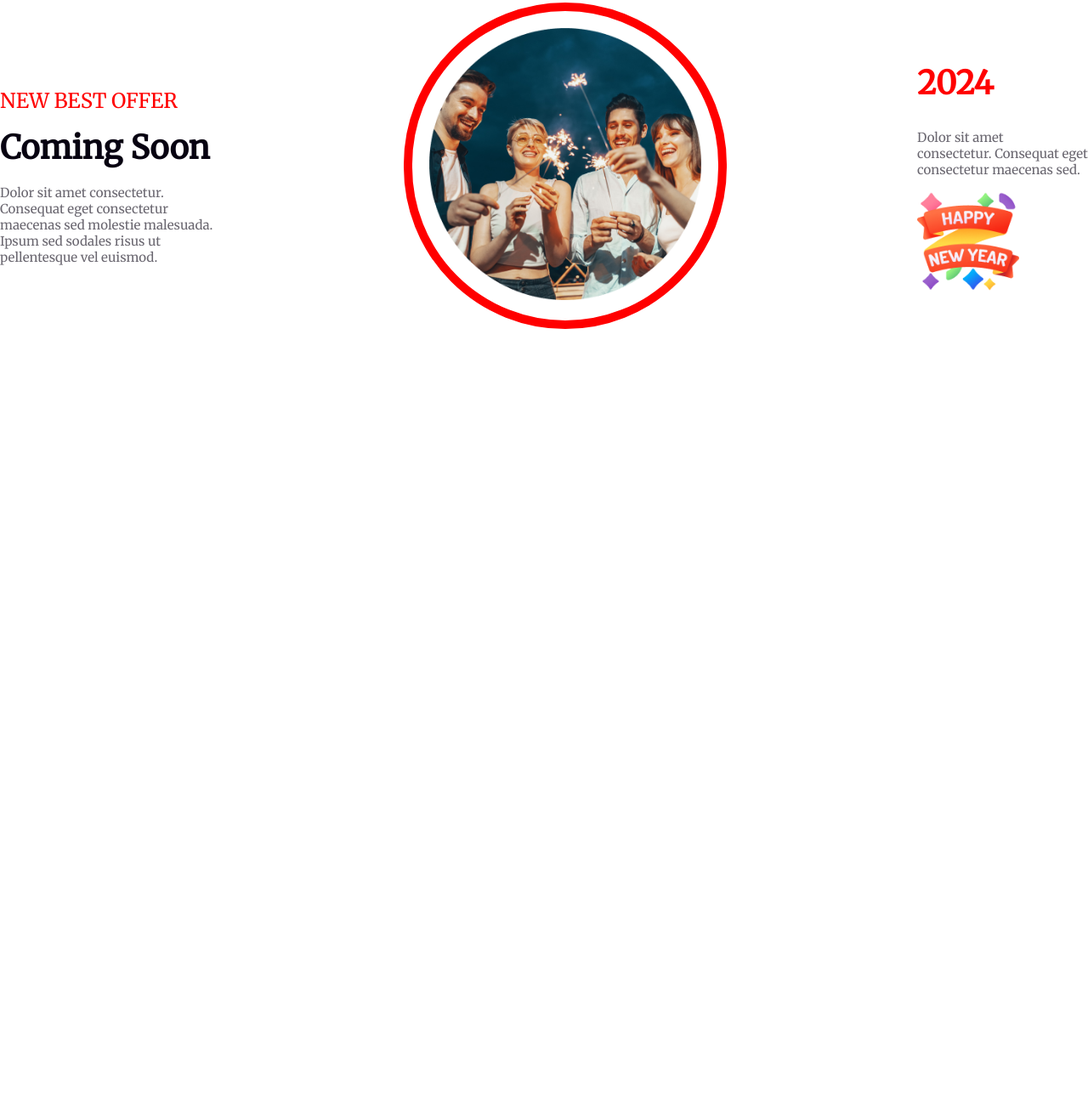
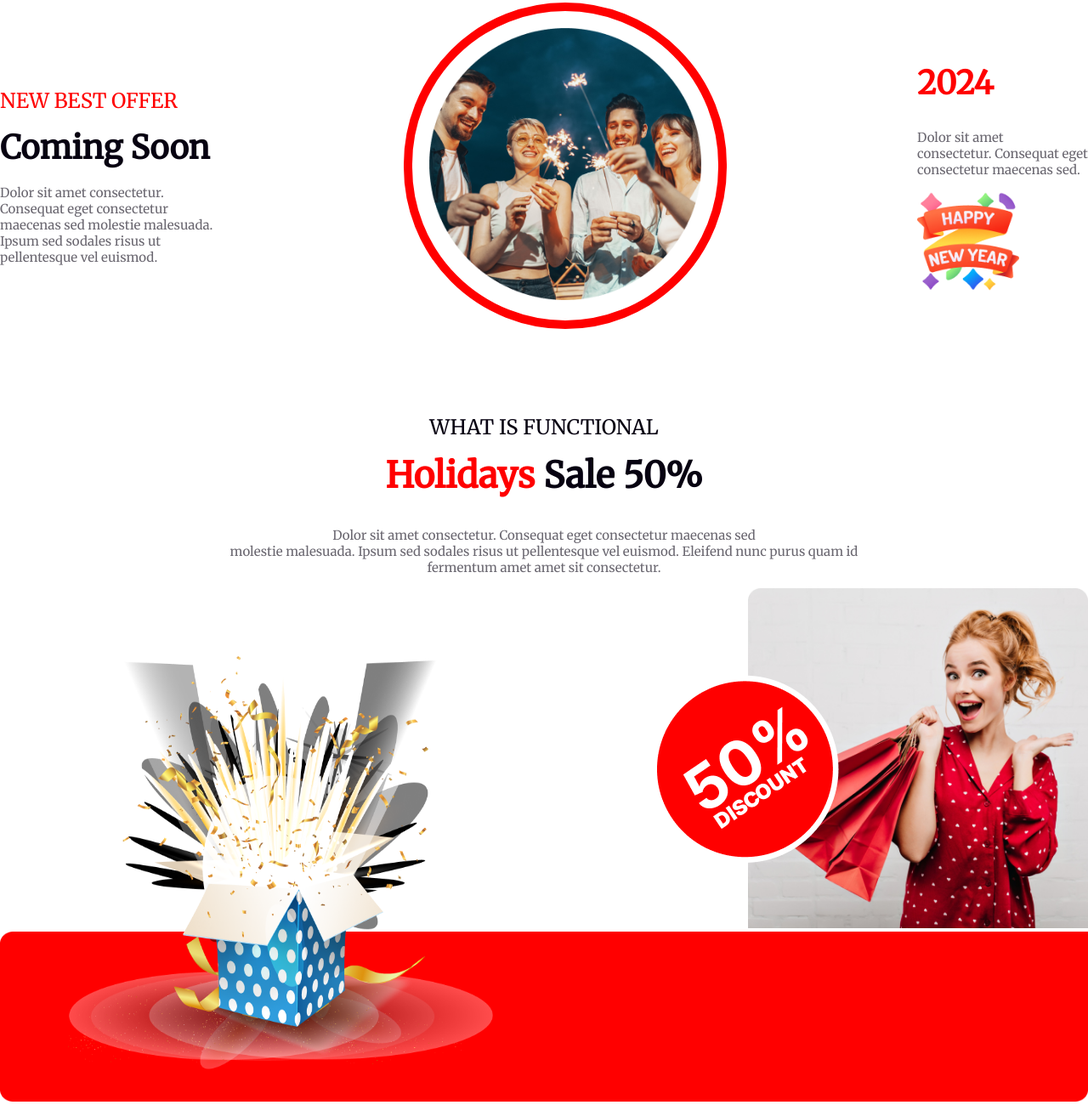
Before and after one commit to Khairulhasan111/b9-a1, a plain HTML site: page index.html in a window 1280 px wide. Shown: the part 2756-4056 px from the top of the page at 85% size. Before the commit the page ends 3143 px from the top, so only its background shows below. Drawn offline with Linux system fonts and the light colour scheme.

Commit message:
sale section done

```diff
--- a/index.html
+++ b/index.html
@@ -127,6 +127,35 @@
 
         </section>
 
+        <!-- offer section ends here -->
+
+
+        <!-- sale section starts here -->
+
+        <section class="sale-section">
+
+            <div class="sale-content-container">
+                <h5 class="sale-title">WHAT IS FUNCTIONAL</h5>
+            <h1 class="sale-title-one"><span id="sale-highlight">Holidays</span> Sale 50%</h1>
+            <p  class="sale-des">Dolor sit amet consectetur. Consequat eget consectetur maecenas sed<br>
+                molestie malesuada. Ipsum sed sodales risus ut pellentesque vel euismod. Eleifend nunc purus quam id<br> fermentum amet amet sit consectetur.</p>
+
+            </div>
+
+                <div class="sale-image-container">
+
+                    <img class="overlay-1" src="resources/Group 44.png" alt="">
+                    <img class="rec-1" src="resources/Rectangle 1.png" alt="">
+
+                    <img class="overlay-2" src="resources/Group 75.png" alt="">
+                    <img class="rec-2" src="resources/Rectangle 2.png" alt="">
+
+
+
+                </div>
+
+        </section>
+
     </body>
 
 
--- a/styles/style.css
+++ b/styles/style.css
@@ -274,3 +274,83 @@
  }
 
  /* offer section ends here */
+
+ .sale-content-container {
+     text-align: center;
+ }
+
+ .sale-title {
+     color: #070211;
+
+     font-size: 24px;
+
+     font-weight: 500;
+     margin-bottom: 0;
+
+ }
+
+ .sale-title-one {
+     color: #070211;
+
+     font-size: 42px;
+
+     font-weight: 900;
+     margin-top: 15px;
+
+ }
+
+ #sale-highlight {
+     color: #F00;
+     text-align: center;
+
+     font-size: 42px;
+
+     font-weight: 900;
+
+ }
+
+ .sale-des {
+     color: rgba(7, 2, 17, 0.60);
+     text-align: center;
+
+     font-size: 15px;
+     font-style: normal;
+     font-weight: 500;
+
+ }
+
+ .sale-image-container {
+     text-align: right;
+     position: relative;
+ }
+
+
+
+ .rec-1 {
+
+     text-align: right;
+     width: 400px;
+     height: 400px;
+
+ }
+
+ .rec-2 {
+     width: 100%;
+     height: 200px;
+ }
+
+ .overlay-1 {
+     position: absolute;
+     right: 250px;
+     top: 60px;
+ }
+
+ .overlay-2 {
+     position: absolute;
+     top: 80px;
+     right: 700px;
+     width: 500px;
+     height: 500px;
+     fill: radial-gradient(49.96% 50% at 50% 50.23%, #000 0%, #FFF 100%);
+
+ }
```
